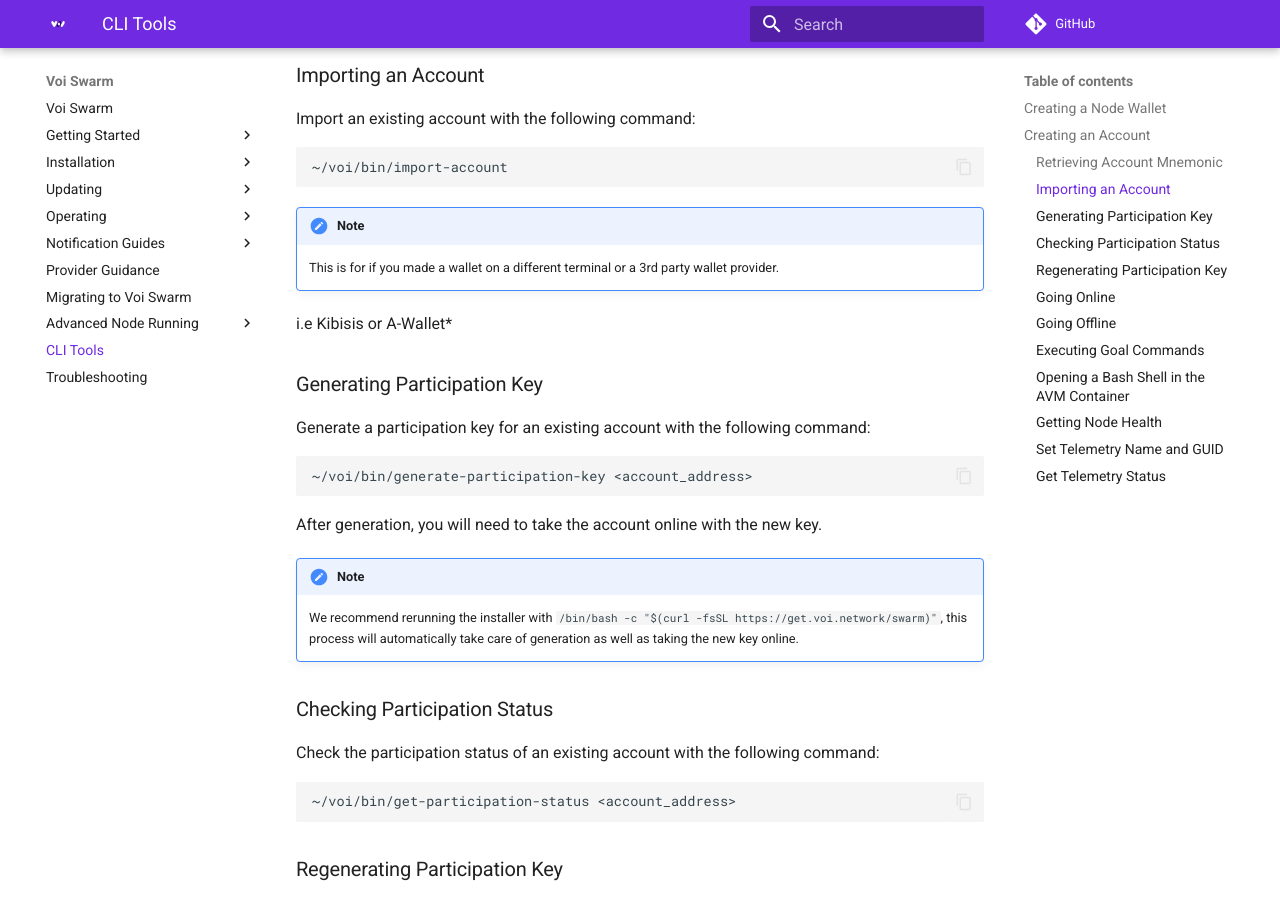
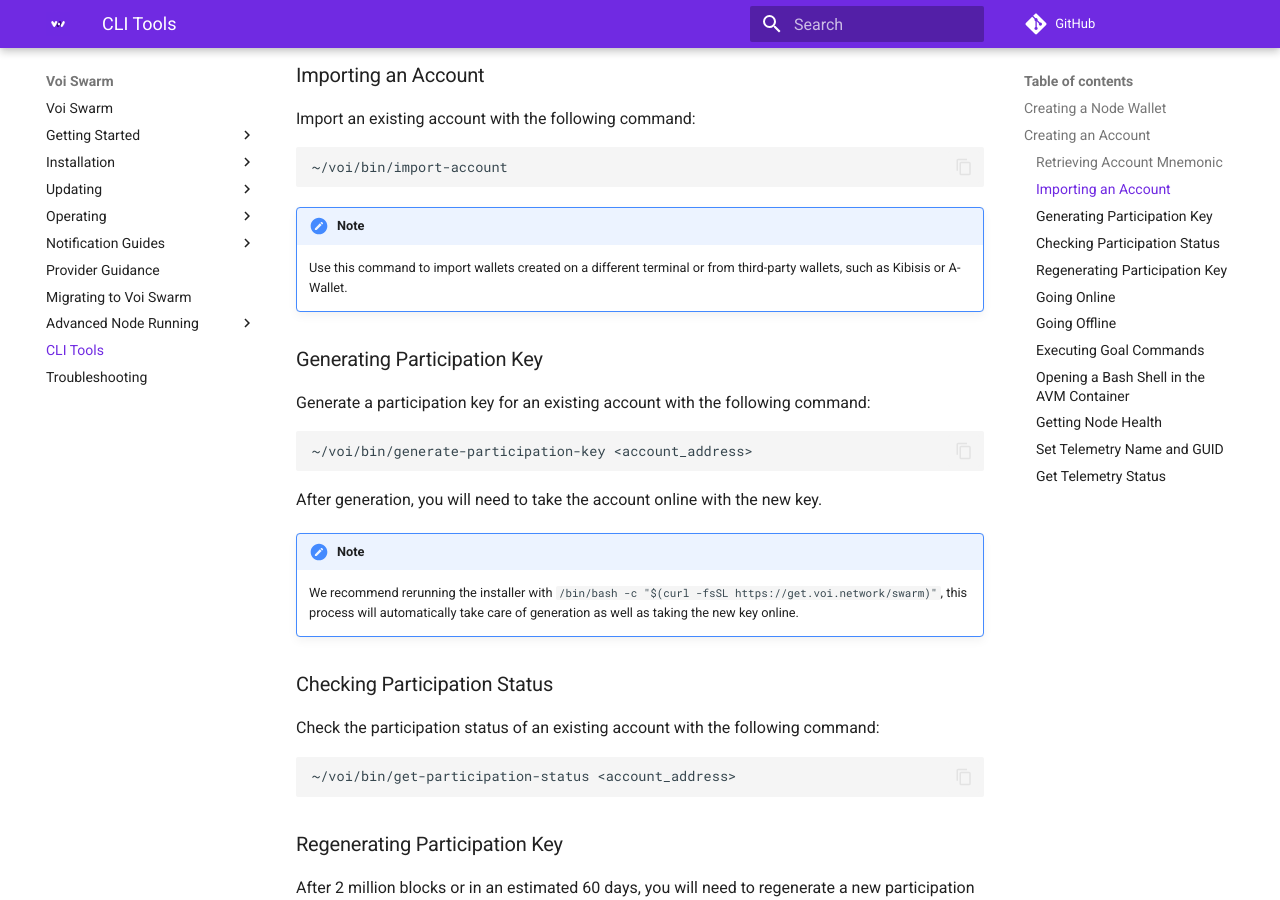
Before and after one commit to VoiNetwork/voi-swarm, an MkDocs documentation site: the page built from docs/cli-tools.md, in a window 1280 px wide and 900 px high, scrolled down 741 px. Built offline with MkDocs 1.6.1 and Material for MkDocs 9.7.7, drawn with Linux system fonts in a browser that asks for light colours; plug-ins that fetch from the network failed and are left out; comment, search, counter and statistics services are not loaded.

Commit message:
docs: fix typos in documentation

````diff
--- a/docs/cli-tools.md
+++ b/docs/cli-tools.md
@@ -37,8 +37,7 @@
 ```
 
 !!! note
-    This is for if you made a wallet on a different terminal or a 3rd party wallet provider.
-i.e Kibisis or A-Wallet*
+    Use this command to import wallets created on a different terminal or from third-party wallets, such as Kibisis or A-Wallet.
 
 ### Generating Participation Key
 
````
Also changed, not shown: docs/installation/installation-advanced.md (+1 -1 lines).
